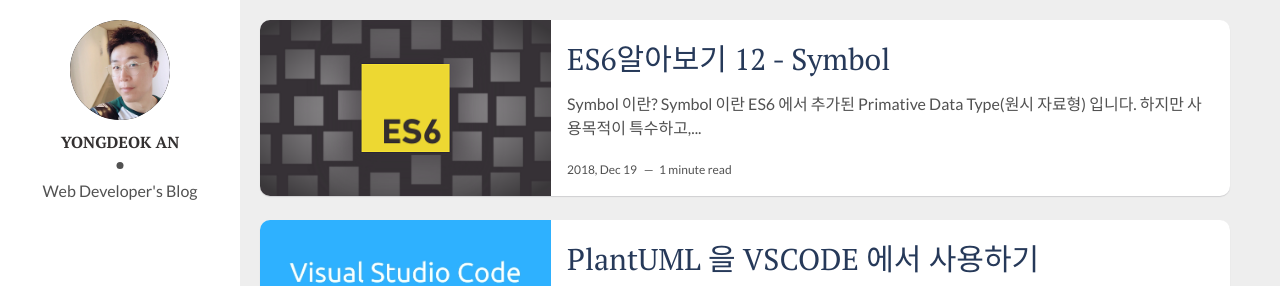
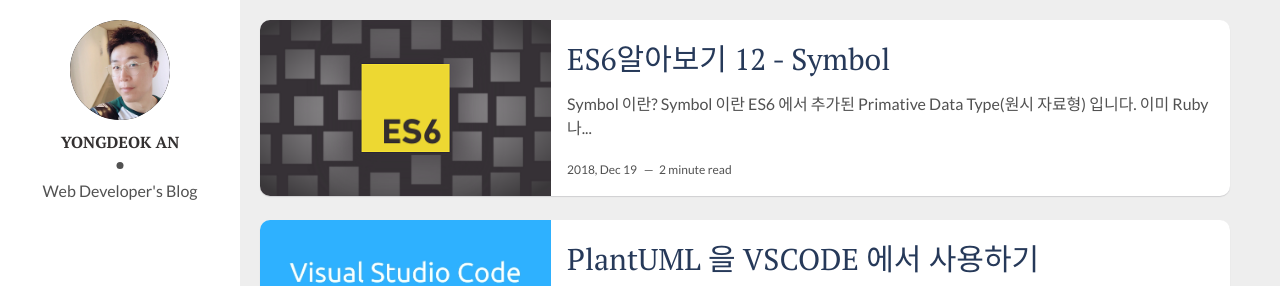
Before and after one commit to krauser085/krauser085.github.io, a Jekyll site: the page built from index.html, in a window 1280 px wide and 900 px high. Shown: the top 286 px of the window. Built offline with Jekyll 4.4.1, drawn with Linux system fonts in a browser that asks for light colours; the list of posts is cut into pages by our own code; part of the change alters nothing that is shown.

Commit message:
update new post

````diff
--- a/_posts/2018-12-19-ES6-13.Symbol.md
+++ b/_posts/2018-12-19-ES6-13.Symbol.md
@@ -10,14 +10,42 @@ tags: [javascript]
 
 ## Symbol 이란?
 **Symbol** 이란 ES6 에서 추가된 Primative Data Type(원시 자료형) 입니다.<br/>
-하지만 사용목적이 특수하고, 기존의 Javascript 문법과 연관성이 없어보이는 사용법? 때문에 처음보게 되면 생소하게 느껴지게 됩니다.
+이미 Ruby 나 Objective-c 같은 언어들에서 차용되고 있는 걔념이기에 익숙하신 분들도 많겠지만, Javascript 개발자에게는 기존의 문법과 연관성이 없어보이는 사용법? 과 새로운 원시타입이라는 점 때문에 처음보게 되면 생소하게 느껴지게 됩니다.
 
 자료형을 확인해 보겠습니다.<br/>
 ```javascript
-typeof 10      // 'number'
-typeof 'hello' // 'string'
-typeof true    // 'boolean'
-typeof
+// 원시타입
+typeof 10         // 'number'
+typeof 'hello'    // 'string'
+typeof true       // 'boolean'
+typeof undefined  // 'undefined'
+typeof Symbol()   // 'symbol' ES6에서 새로 추가
+
+// 객체타입
+typeof {}         // 'object'
+typeof function () {} // 'function'
 ```
 
-<작성중......>
+<br/>
+## Symbol 타입의 기본 사용법
+위에서도 확인했지만 Symbol 타입은 Symbol() 함수를 실행해서 생성할 수 있습니다.<br/>
+Symbol 은 이름에서도 유추해 볼 수 있듯이 각각의 Symbol 객체는 모두 유니크한 값을 가지고 있습니다.
+
+```javascript
+assert.notEqual(Symbol(), Symbol())
+assert.notEqual(Symbol('foo'), Symbol('foo'))
+```
+
+이런 특수성 때문에 가장 흔히 Symbol 을 사용하는 곳은 객체의 프로퍼티를 지정해 줄 때 입니다.
+```javascript
+var obj = {}
+obj['foo'] = 10
+obj[Symbol('foo')] = 20
+
+console.log(obj)
+// { foo: 10, [Symbol(foo)]: 20 }
+```
+<br/>
+## Symbol Iterator 의 사용
+
+작성중 ............
````
